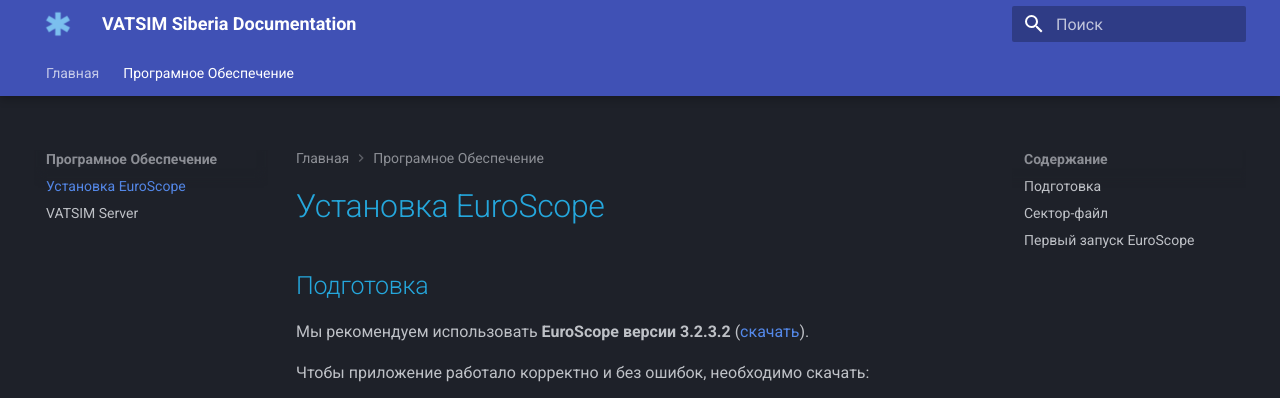
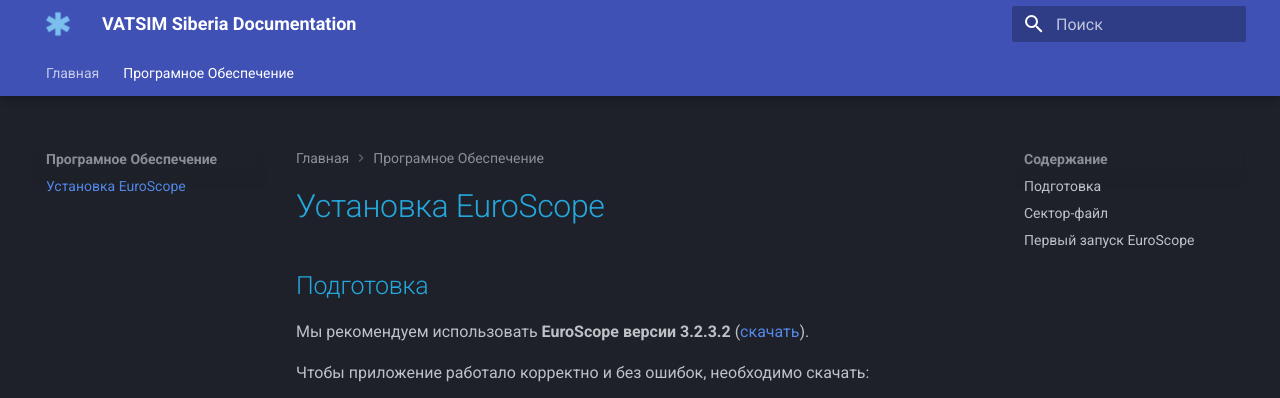
Before and after one commit to VATSIB/docs, an MkDocs documentation site: the page built from docs/software/euroscope.md, in a window 1280 px wide. Shown: the top 398 px of the page. Built offline with MkDocs 1.6.1 and Material for MkDocs 9.7.7, drawn with Linux system fonts in a browser that asks for light colours.

Commit message:
Update mkdocs.yml

```diff
--- a/mkdocs.yml
+++ b/mkdocs.yml
@@ -26,7 +26,6 @@
   - Главная: index.md
   - Програмное Обеспечение:
       - Установка EuroScope: software/euroscope.md
-      - VATSIM Server: software/vatsim-server.md
 
 extra_css:
   - assets/style/extra.css
```
